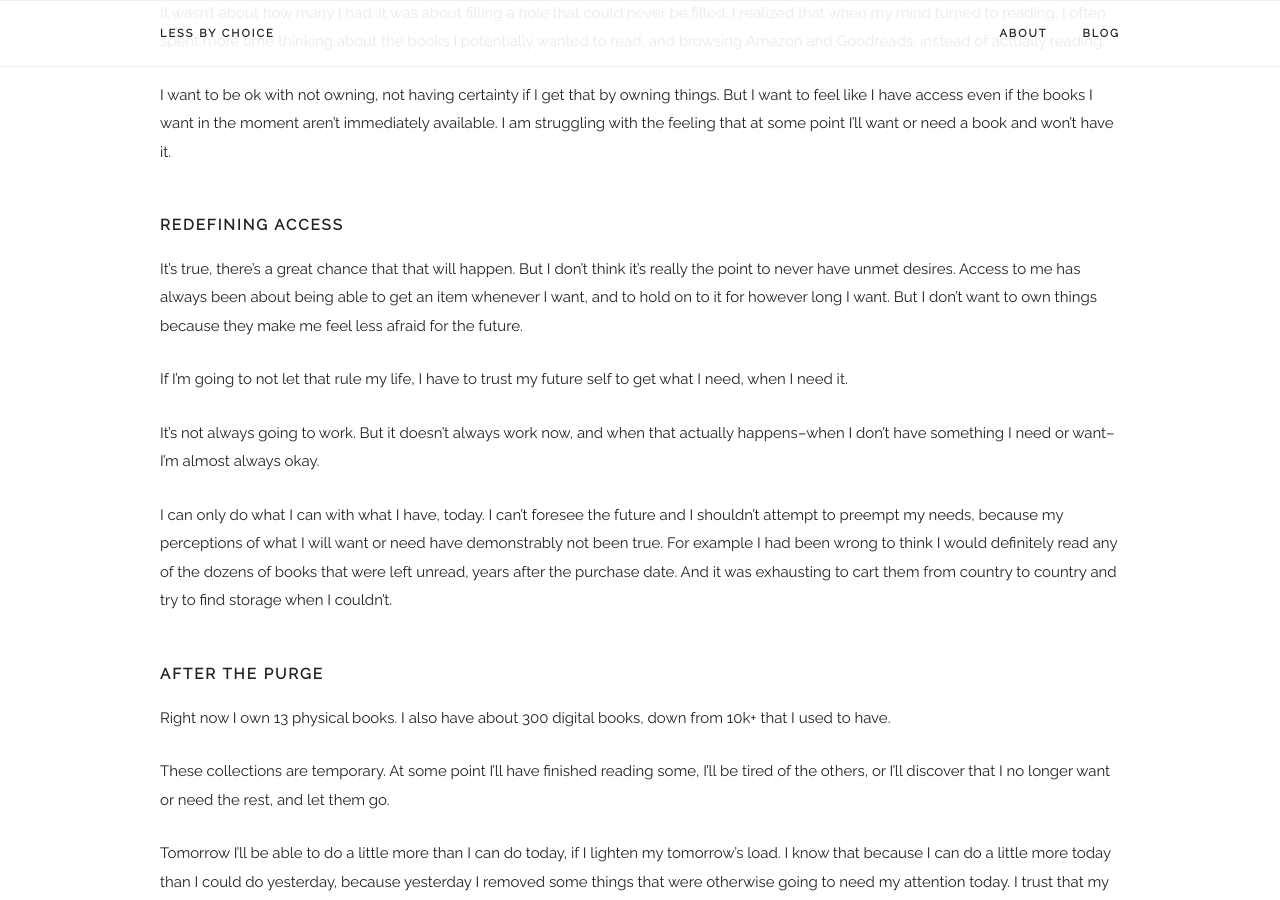
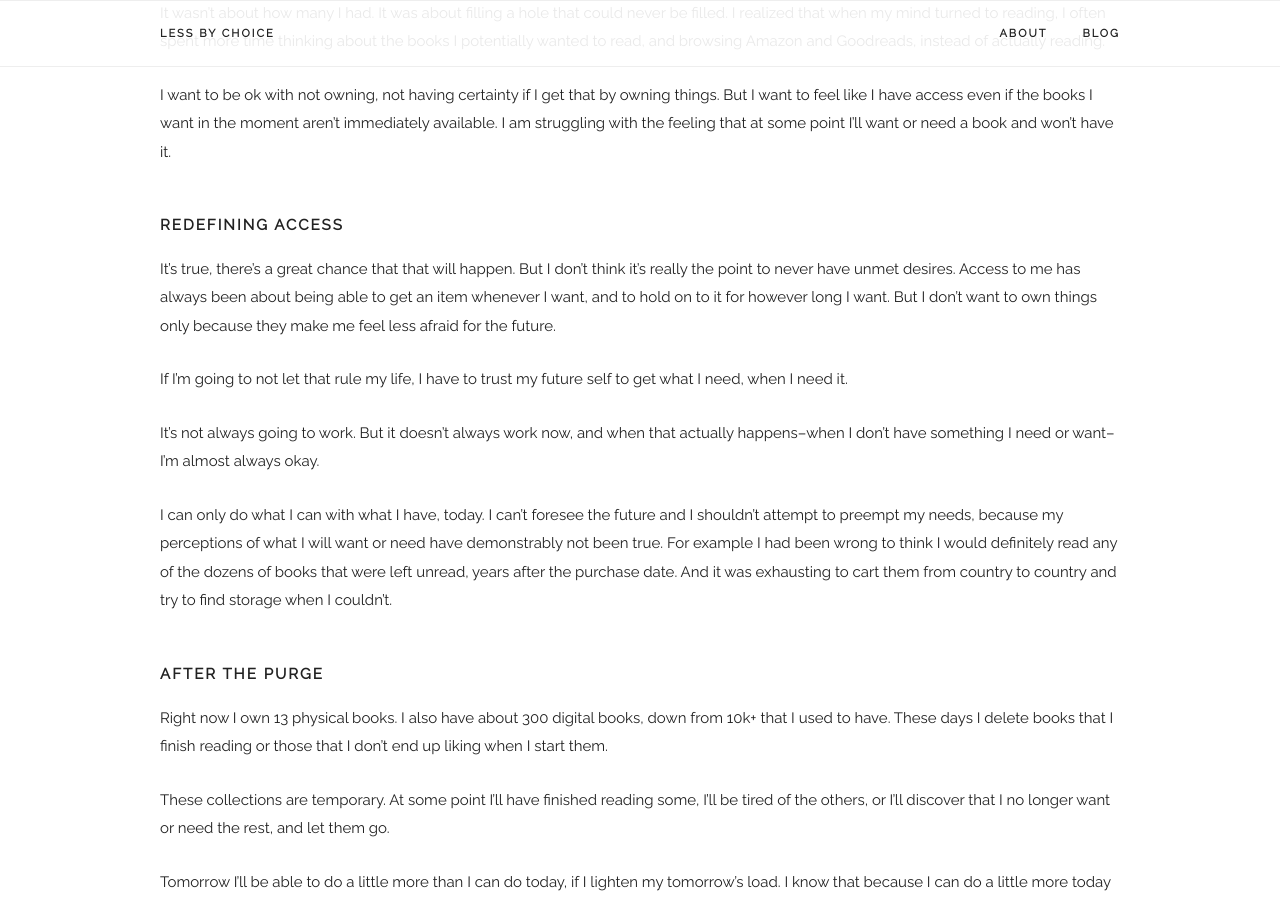
Before and after one commit to mindplace/less-by-choice, a Jekyll site: the page built from _posts/2017-01-01-hoarding-access.md, in a window 1280 px wide and 900 px high, scrolled down 790 px. Built offline with Jekyll 4.4.1, drawn with Linux system fonts in a browser that asks for light colours; comment, search, counter and statistics services are not loaded.

Commit message:
small edit

```diff
--- a/_posts/2017-01-01-hoarding-access.md
+++ b/_posts/2017-01-01-hoarding-access.md
@@ -25,7 +25,7 @@ I want to be ok with not owning, not having certainty if I get that by owning th
 
 <h2 class="header small-header">Redefining access</h2>
 
-It's true, there's a great chance that that will happen. But I don't think it's really the point to never have unmet desires. Access to me has always been about being able to get an item whenever I want, and to hold on to it for however long I want. But I don't want to own things because they make me feel less afraid for the future.
+It's true, there's a great chance that that will happen. But I don't think it's really the point to never have unmet desires. Access to me has always been about being able to get an item whenever I want, and to hold on to it for however long I want. But I don't want to own things only because they make me feel less afraid for the future.
 
 If I'm going to not let that rule my life, I have to trust my future self to get what I need, when I need it.
 
@@ -35,7 +35,7 @@ I can only do what I can with what I have, today. I can't foresee the future and
 
 <h2 class="header small-header">after the purge</h2>
 
-Right now I own 13 physical books. I also have about 300 digital books, down from 10k+ that I used to have.
+Right now I own 13 physical books. I also have about 300 digital books, down from 10k+ that I used to have. These days I delete books that I finish reading or those that I don't end up liking when I start them.
 
 These collections are temporary. At some point I'll have finished reading some, I'll be tired of the others, or I'll discover that I no longer want or need the rest, and let them go.
 
```
